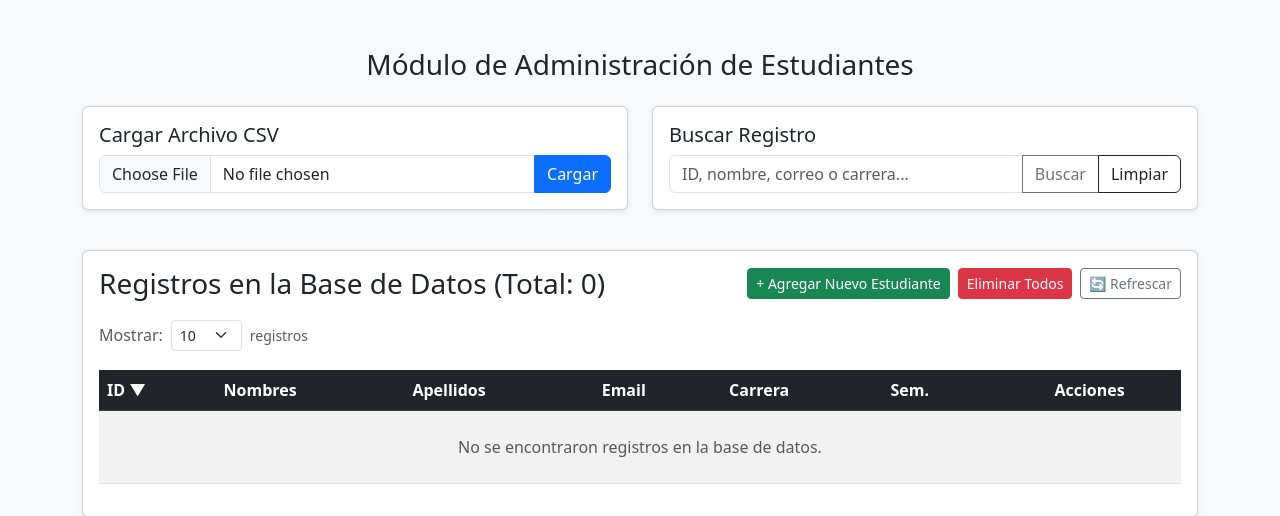
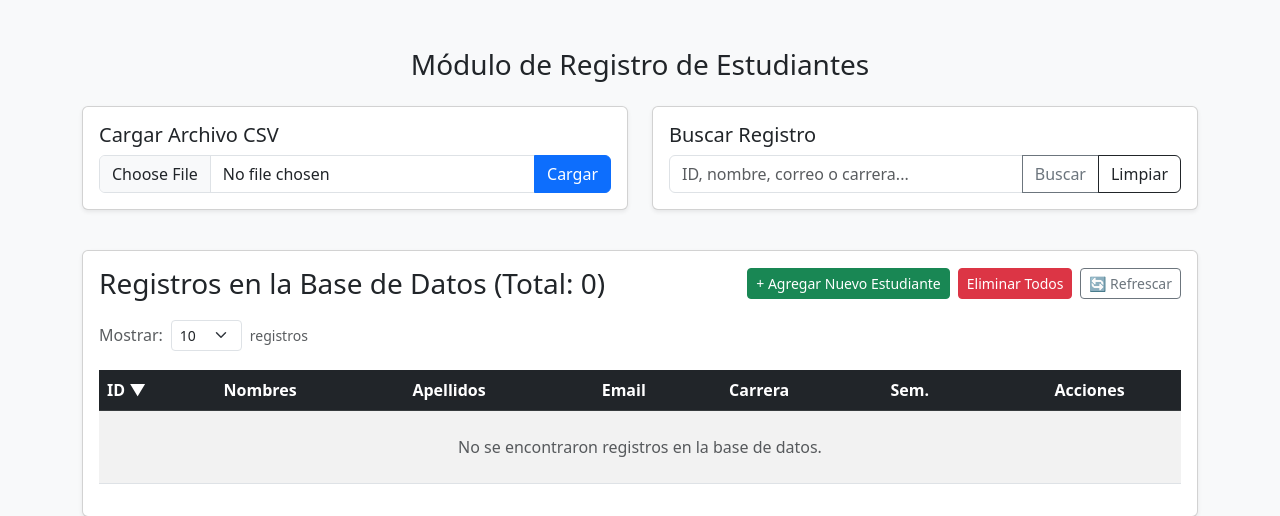
Before and after one commit to aminlugo/ModAdminEstudiantes, a Flask app: page / in a window 1280 px wide. Shown: the top 516 px of the page. Run offline with Flask 3, Linux system fonts and the light colour scheme; data that the repository does not hold is empty.

Commit message:
Add files via upload

```diff
--- a/templates/index.html
+++ b/templates/index.html
@@ -4,7 +4,7 @@
 <head>
     <meta charset="UTF-8">
     <meta name="viewport" content="width=device-width, initial-scale=1.0">
-    <title>Módulo de Administración de Estudiantes</title>
+    <title>Módulo de Registro de Estudiantes</title>
     <link href="https://cdn.jsdelivr.net/npm/bootstrap@5.3.0/dist/css/bootstrap.min.css" rel="stylesheet">
     <style>
         .th-sortable {
@@ -21,7 +21,7 @@
 
 <body class="bg-light">
     <div class="container py-5">
-        <h1 class="h3 mb-4 text-center">Módulo de Administración de Estudiantes</h1>
+        <h1 class="h3 mb-4 text-center">Módulo de Registro de Estudiantes</h1>
 
         <!-- Mensajes Flash -->
         {% with messages = get_flashed_messages(with_categories=true) %}
@@ -77,7 +77,8 @@
                             onsubmit="return confirm('¡ADVERTENCIA! ¿Está completamente seguro de eliminar TODOS los registros de la base de datos?');">
                             <button type="submit" class="btn btn-danger btn-sm">Eliminar Todos</button>
                         </form>
-                        <a href="/" class="btn btn-outline-secondary btn-sm" title="Refrescar / Limpiar filtros">🔄 Refrescar</a>
+                        <a href="/" class="btn btn-outline-secondary btn-sm" title="Refrescar / Limpiar filtros">🔄
+                            Refrescar</a>
                     </div>
                 </div>
 
@@ -211,12 +212,14 @@
             <div class="card-header bg-secondary text-white d-flex justify-content-between align-items-center">
                 <h5 class="m-0">Guía de Formato para Carga Masiva (CSV)</h5>
                 <a href="https://raw.githubusercontent.com/aminlugo/ModAdminEstudiantes/main/other_files/Registros_Base_Estudiantes.csv"
-                    target="_blank" class="btn btn-light btn-sm text-dark fw-bold">📥 Descargar CSV desde GitHub</a>
+                    download="Registros_Base_Estudiantes.csv" class="btn btn-light btn-sm text-dark fw-bold" target="_blank">📥
+                    Descargar CSV desde GitHub</a>
             </div>
             <div class="card-body">
                 <p class="text-muted mb-2">Para cargar registros de forma masiva correctamente, su archivo
                     <strong>.csv</strong> debe estar delimitado por <strong>punto y coma (;)</strong> y contener las
-                    siguientes columnas en su primera fila (encabezados):</p>
+                    siguientes columnas en su primera fila (encabezados):
+                </p>
 
                 <div class="table-responsive">
                     <table class="table table-bordered table-sm text-center align-middle mb-3">
```
